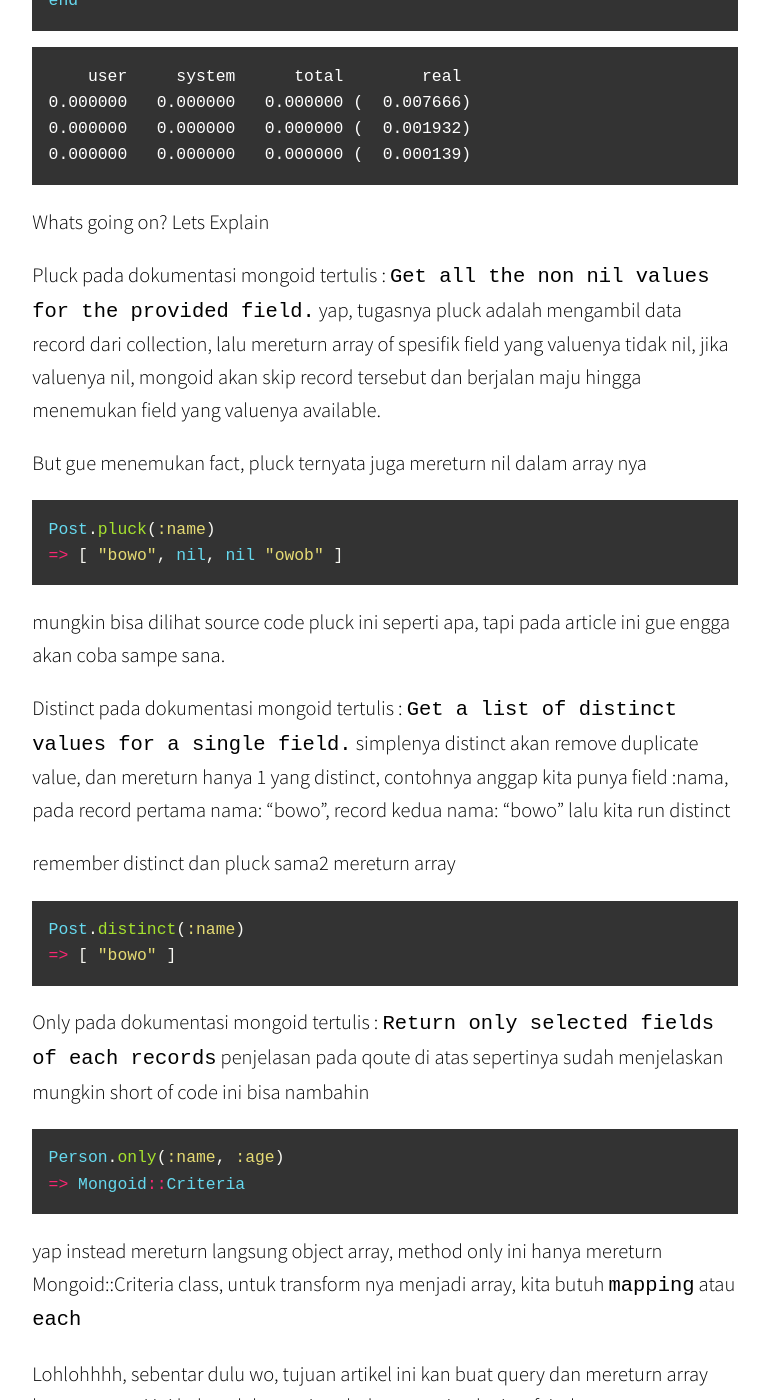
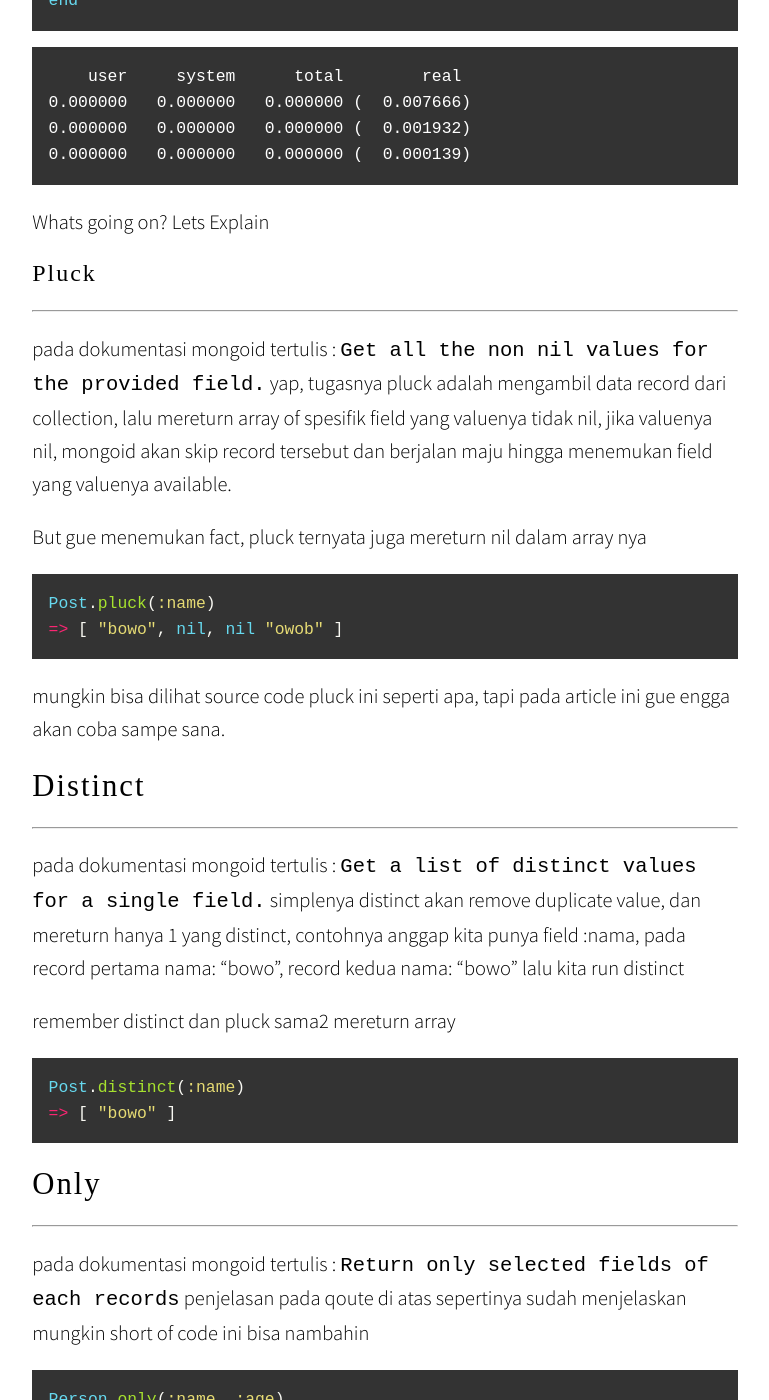
Before and after one commit to bowekr/bowekr.github.io, a Jekyll site: the page built from _posts/2016-03-16-si-cupu-analis-mongoid-query.md, in a window 1280 px wide and 1400 px high, scrolled down 631 px. Shown: the whole window, without its empty margins (255-1024 px from the left). Built offline with Jekyll 4.4.1, drawn with Linux system fonts in a browser that asks for light colours; some web fonts are replaced; Markdown is read by kramdown in place of the engine named in the settings; comment, search, counter and statistics services are not loaded.

Commit message:
added heading

````diff
--- a/_posts/2016-03-16-si-cupu-analis-mongoid-query.md
+++ b/_posts/2016-03-16-si-cupu-analis-mongoid-query.md
@@ -27,7 +27,8 @@ Lets Explain
 
 
 
-Pluck
+###Pluck
+----
 pada dokumentasi mongoid tertulis : `Get all the non nil values for the provided field.`
 yap, tugasnya pluck adalah mengambil data record dari collection,
 lalu mereturn array of spesifik field yang valuenya tidak nil,
@@ -42,7 +43,8 @@ mungkin bisa dilihat source code pluck ini seperti apa, tapi pada article ini gu
 
 
 
-Distinct
+##Distinct
+----
 pada dokumentasi mongoid tertulis : `Get a list of distinct values for a single field.`
 simplenya distinct akan remove duplicate value, dan mereturn hanya 1 yang distinct, contohnya
 anggap kita punya field :nama, pada record pertama nama: "bowo", record kedua nama: "bowo"
@@ -55,7 +57,8 @@ Post.distinct(:name)
 => [ "bowo" ]
 ```
 
-Only
+##Only
+----
 pada dokumentasi mongoid tertulis : `Return only selected fields of each records`
 penjelasan pada qoute di atas sepertinya sudah menjelaskan mungkin short of code ini bisa nambahin
 
````
